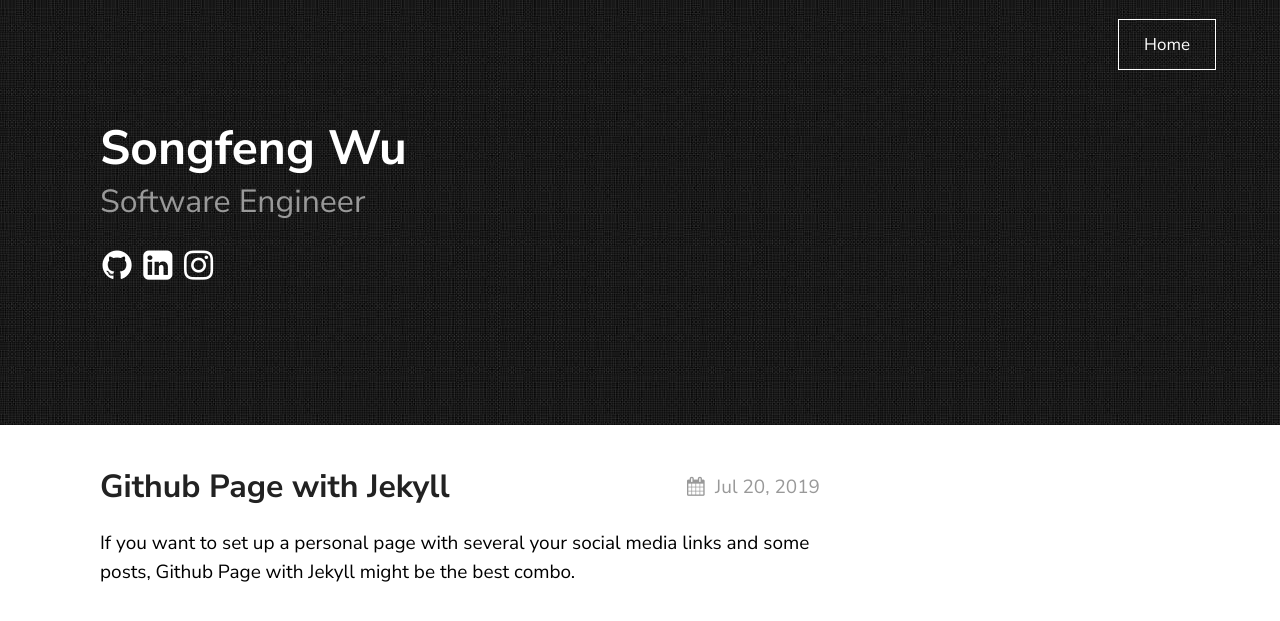
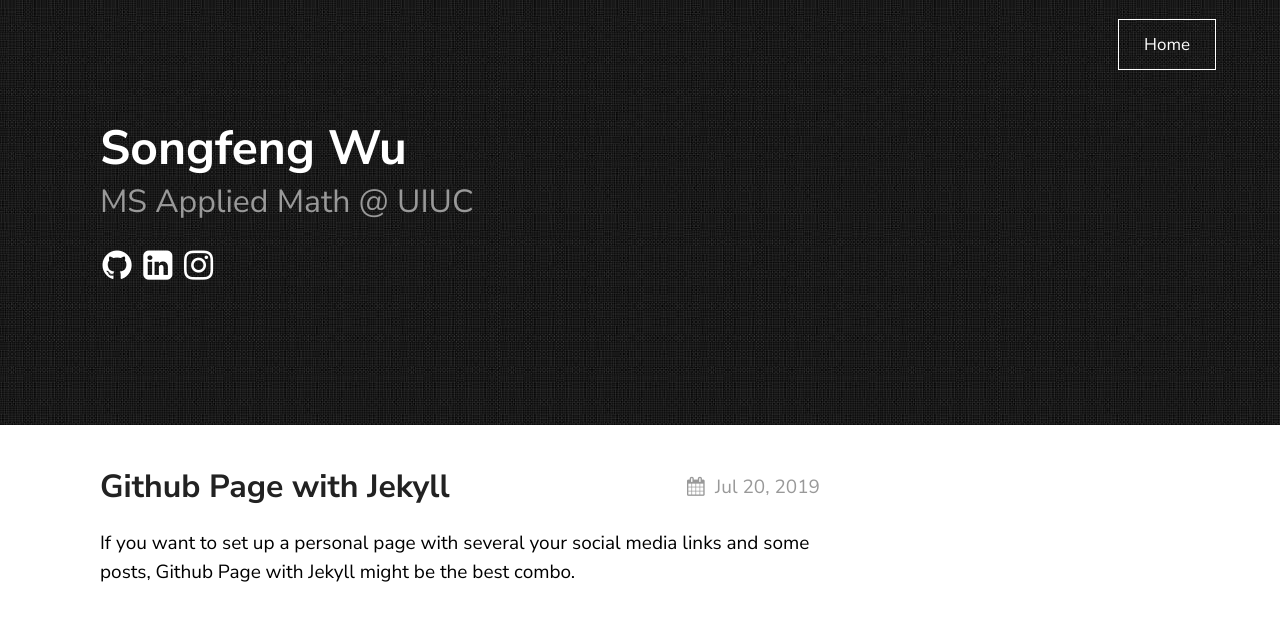
Before and after one commit to sfwu/sfwu.github.io, a Jekyll site: the page built from index.md, in a window 1280 px wide. Shown: the top 621 px of the page. Built offline with Jekyll 4.4.1, drawn with Linux system fonts in a browser that asks for light colours.

Commit message:
Update _config.yml

```diff
--- a/_config.yml
+++ b/_config.yml
@@ -25,7 +25,7 @@ texture:
 
 personal:
   title: Songfeng Wu
-  tagline: Software Engineer
+  tagline: MS Applied Math @ UIUC
 
   social_links:
     instagram:
```
